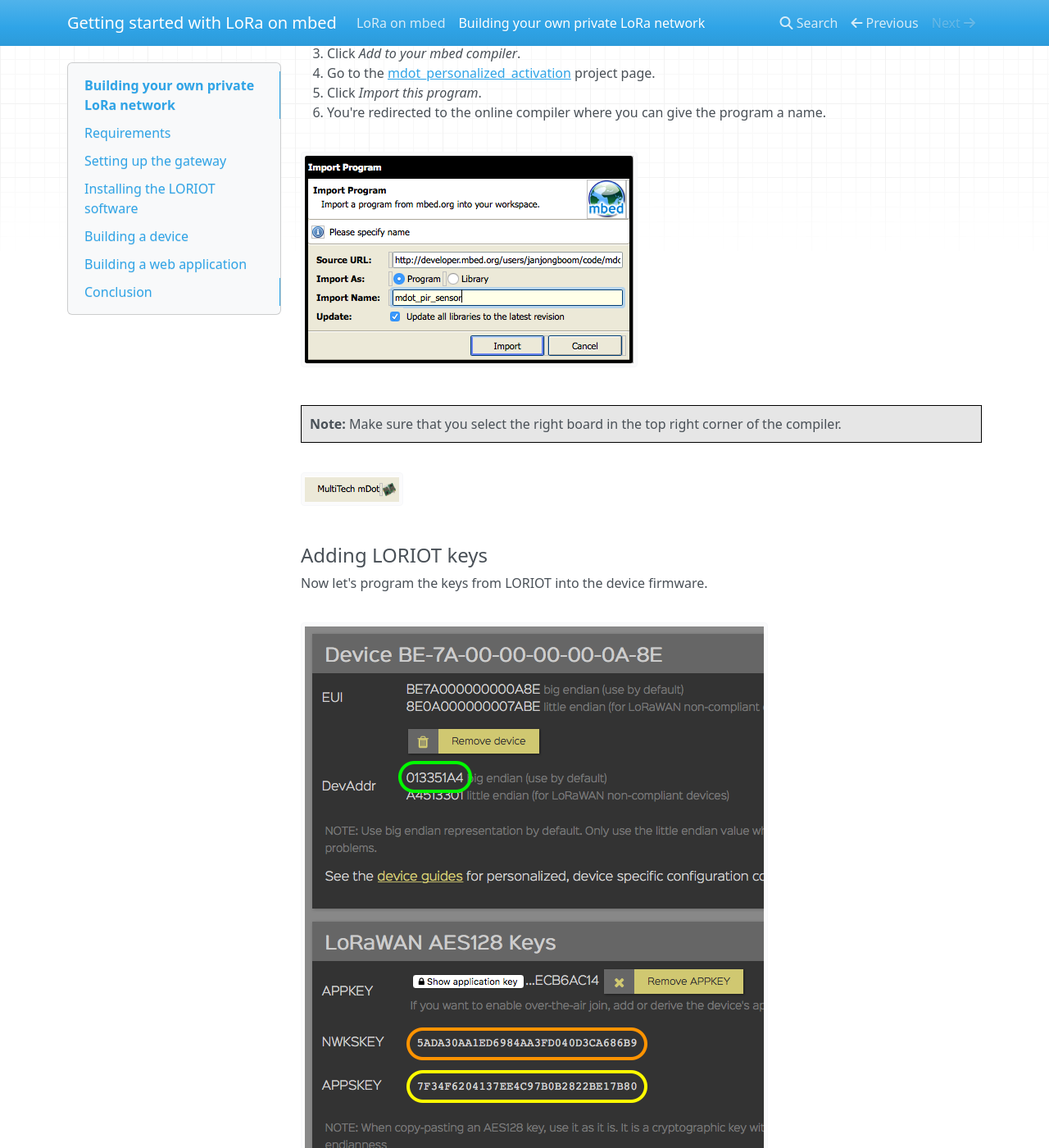
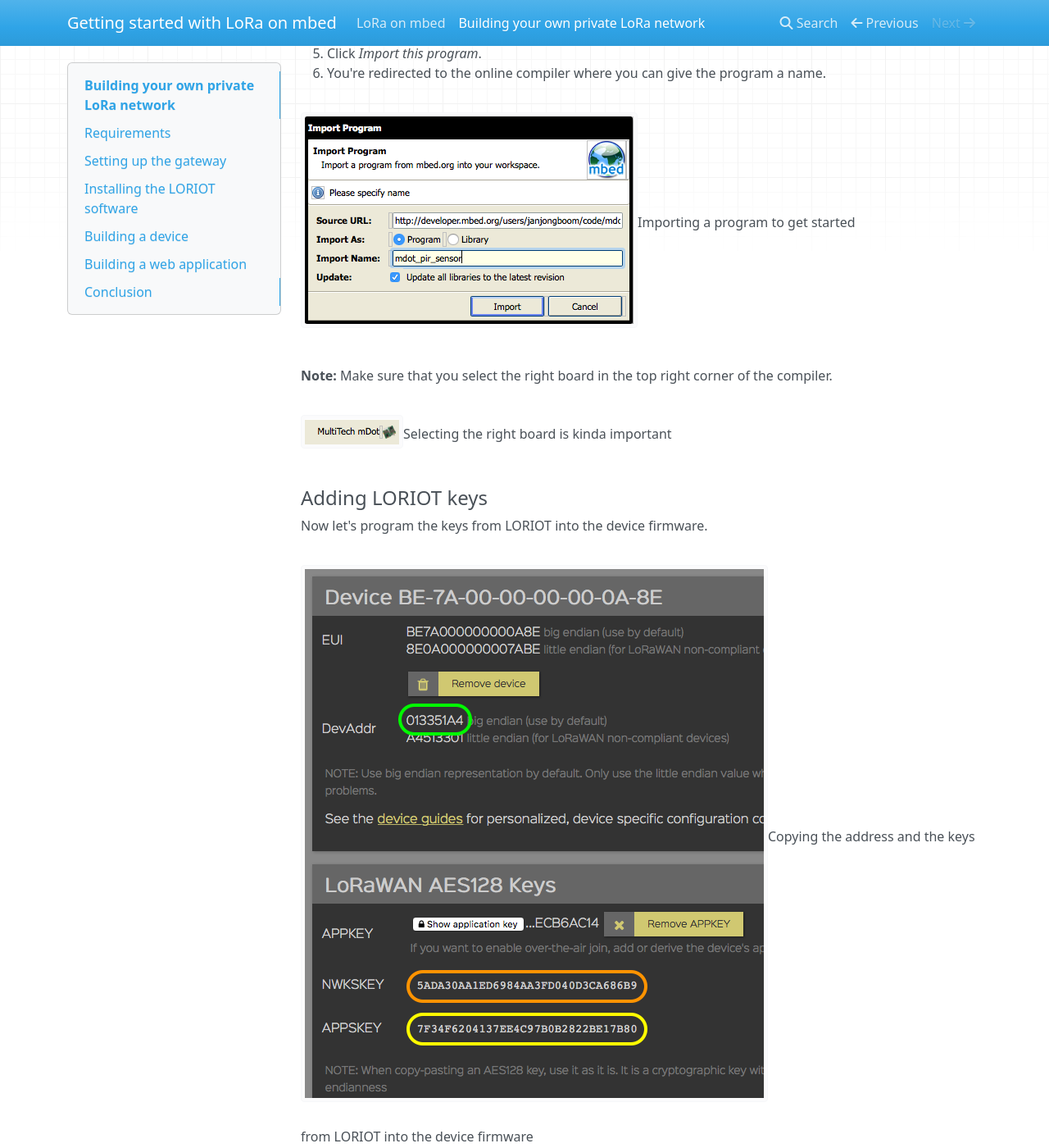
Before and after one commit to ARMmbed/lora-docs, an MkDocs documentation site: the page built from docs/intro-to-lora.md, in a window 1280 px wide and 1400 px high, scrolled down 11074 px. Shown: the whole window at 82% size. Built offline with MkDocs 1.6.1, drawn with Linux system fonts in a browser that asks for light colours; nearby versions of some CDN libraries; old or Windows-style settings are respelled for this version of MkDocs; some of the changed text lies outside the part shown.

Commit message:
New styling
To match the classes we now use

````diff
--- a/docs/intro-to-lora.md
+++ b/docs/intro-to-lora.md
@@ -6,7 +6,7 @@
 
 A typical LoRa network consists of four parts: devices, gateways, a network service and an application:
 
-![Topology of a LoRa network](assets/lora1.png)
+<span class="images">![Topology of a LoRa network](assets/lora1.png)<span>Topology of a LoRa network</span></span>
 
 On the hardware side we need devices and gateways, similar to how we set up a WiFi network. Gateways are very simple: they just scan the spectrum and capture LoRa packets. There is also no gateway pinning here - devices are not associated with a single gateway; thus all gateways within range of a device will receive the signal. The gateways then forward their data to a network service that handles the packet.
 
@@ -36,9 +36,8 @@
 * Building your own with a Raspberry Pi and an [IMST iC880A](http://webshop.imst.de/catalogsearch/result/?q=iC880A) concentrator. At around 250 euros, this is the most cost-efficient option.
 
 
-![Self built gateway using a Raspberry Pi and an IMST iC880A](assets/lora5.jpg)
+<span class="images">![Self built gateway using a Raspberry Pi and an IMST iC880A](assets/lora5.jpg)<span>Self built LoRa gateway based on Raspberry Pi 2 and IMST iC880A. Total cost about 250 euros.</span></span>
 
-*Self built LoRa gateway based on Raspberry Pi 2 and IMST iC880A. Total cost about 250 euros.*
 
 For development purposes one gateway will be enough, but in a production deployment you'll want at least two, as there will always be dark spots in your network.
 
@@ -51,7 +50,7 @@
 
 For either of these setups we have basic firmware already available, which we'll get to later in this document.
 
-<span style="background-color:#E6E6E6;border:1px solid #000;display:block; height:100%; padding:10px">**Note:** When ordering hardware, always make sure that you get the variant that works in your region (for example 868 MHz in Europe, 915 MHz in the US).</span>
+<span class="notes">**Note:** When ordering hardware, always make sure that you get the variant that works in your region (for example 868 MHz in Europe, 915 MHz in the US).</span>
 
 ### Network server
 
@@ -65,7 +64,7 @@
 
 We now need to configure our gateway by installing some software that will scan the spectrum and forward all LoRa packets to LORIOT. To do this we'll need to log into the gateway. Here are setup instructions for the three gateways mentioned earlier.
 
-<span style="background-color:#E6E6E6;border:1px solid #000;display:block; height:100%; padding:10px">**Note:** This section assumes that you're familiar with SSH.</span>
+<span class="notes">**Note:** This section assumes that you're familiar with SSH.</span>
 
 ### Kerlink IoT station
 
@@ -108,7 +107,7 @@
 
 Log into the Pi over SSH, and follow Steps 3.1 - 3.5 in [this document](http://www.wireless-solutions.de/images/stories/downloads/Radio%20Modules/iC880A/iC880A_QuickStartGuide.pdf).
 
-<span style="background-color:#E6E6E6;border:1px solid #000;display:block; height:100%; padding:10px">**Note:** Use [lora_gateway 2.0.0](https://github.com/Lora-net/lora_gateway/releases/tag/v2.0.0), not the latest version (run `git checkout v2.0.0` in the lora_gateway folder).</span>
+<span class="notes">**Note:** Use [lora_gateway 2.0.0](https://github.com/Lora-net/lora_gateway/releases/tag/v2.0.0), not the latest version (run `git checkout v2.0.0` in the lora_gateway folder).</span>
 
 After following these steps:
 
@@ -127,32 +126,29 @@
 1. You're redirected to the dashboard page.
 1. Click the link to register a new gateway.
 
-    ![First step to registering a new gateway](assets/lora2.png)
+    <span class="images">![First step to registering a new gateway](assets/lora2.png)<span>First step to registering a new gateway</span></span>
 
 1. You're now taken through a wizard. Just pick the gateway you have and follow the steps.
 1. You're taken to the gateway page where you'll find the LORIOT binary for your platform, and a link to set up documentation.
 
-    ![Almost there...](assets/lora3.png)
+    <span class="images">![Almost there...](assets/lora3.png)<span>Almost there...</span></span>
 
-    **Tip:** Use a tool like scp to copy the binary from your computer to the gateway. For example:
+	<span class="tips">**Tip:** Use a tool like scp to copy the binary from your computer to the gateway. For example:
 
     ``scp ~/Downloads/loriot_pi_2_iC880A_USB_1.0.1.tar pi@192.168.2.7:~/``
+</span>
 
 1. The gateway now shows as connected on the LORIOT gateway page and we're ready to work on the device.
 
-    ![Connected!](assets/lora4.png)
+    <span class="images">![Connected!](assets/lora4.png)<span>Connected!</span></span>
 
-**Tip:** LORIOT has a 'Gateway Tap', which you can access from your gateway page. This allows you to see what messages are being picked up by the gateway - very useful when debugging.
+<span class="tips">**Tip:** LORIOT has a 'Gateway Tap', which you can access from your gateway page. This allows you to see what messages are being picked up by the gateway - very useful when debugging.</span>
 
 ## Building a device
 
 Now off to the interesting work: building a device that can send sensor data over the LoRa network. For example, you can create a simple motion sensor using a [PIR sensor](https://www.adafruit.com/products/189) (under 10 euros at your local hardware store, and 2 euros when ordering from China). Of course, you are free to hook up a different sensor.
 
-
-
-![nRF51-DK, LoRa shield and a PIR sensor](assets/lora6.jpg)
-
-*PIR sensor hooked up to a Nordic Semiconductor nRF51-DK with a LoRa shield*
+<span class="images">![nRF51-DK, LoRa shield and a PIR sensor!](assets/lora6.jpg)<span>PIR sensor hooked up to a Nordic Semiconductor nRF51-DK with a LoRa shield</span></span>
 
 ### Some notes on writing firmware
 
@@ -171,8 +167,7 @@
 1. Click the device to go to the device page.
 1. At the bottom of the page, find *Seqno checking* and change this setting to *Relax* (call `setRelax()` from the JS console if the button does not show up).
 
-
-![Relax, take it easy](assets/lora9.png)
+<span class="images">![Relax, take it easy](assets/lora9.png)<span>Relax, take it easy</span></span>
 
 Now that we have the keys we can start writing some software.
 
@@ -189,12 +184,11 @@
 1. You're redirected to the online compiler, where you can give the program a name.
 
 
-![Importing a program to get started](assets/lora7.png)
+	<span class="images">![Importing a program to get started](assets/lora7.png)<span>Importing a program to get started</span></span>
 
-<span style="background-color:#E6E6E6;border:1px solid #000;display:block; height:100%; padding:10px">**Note:** Make sure that you select the right board in the top right corner of the compiler.</span>
+<span class="notes">**Note:** Make sure that you select the right board in the top right corner of the compiler.</span>
 
-
-![Selecting the right board is kinda important](assets/lora8.png)
+<span class="images">![Selecting the right board is kinda important](assets/lora8.png)<span>Selecting the right board is kinda important</span></span>
 
 
 #### Setting shield frequency
@@ -229,7 +223,7 @@
 
 Now let's program the keys from LORIOT into the device firmware.
 
-![Copying the address and the keys from LORIOT into the device firmware](assets/lora17.png)
+<span class="images">![Copying the address and the keys from LORIOT into the device firmware](assets/lora17.png)<span>Copying the address and the keys from LORIOT into the device firmware</span></span>
 
 Open ``main.cpp``, and change the following lines:
 
@@ -258,9 +252,7 @@
 
 Now we can verify whether our setup works, by clicking the *Compile* button.
 
-
-
-![Compile button](assets/lora10.png)
+<span class="images">![Compile button](assets/lora10.png)<span>Compile button</span></span>
 
 When compilation succeeds a file is downloaded.
 
@@ -268,11 +260,7 @@
 
 Once the device mounts, drag the compiled file onto the board. This causes the device to boot up. You can then see messages coming in to the LORIOT device page:
 
-
-
-
-![We've got data!](assets/lora11.png)
-
+<span class="images">![We've got data!](assets/lora11.png)<span>We've got data!</span></span>
 
 #### Switching to manual sending
 
@@ -339,17 +327,17 @@
 1. Click *Import this program*.
 1. You're redirected to the online compiler where you can give the program a name.
 
-![Importing a program to get started](assets/lora12.png)
+<span class="images">![Importing a program to get started](assets/lora12.png)<span>Importing a program to get started</span></span>
 
-<span style="background-color:#E6E6E6;border:1px solid #000;display:block; height:100%; padding:10px">**Note:** Make sure that you select the right board in the top right corner of the compiler.</span>
+<span class="notes">**Note:** Make sure that you select the right board in the top right corner of the compiler.</span>
 
-![Selecting the right board is kinda important](assets/lora13.png)
+<span class="images">![Selecting the right board is kinda important](assets/lora13.png)<span>Selecting the right board is kinda important</span></span>
 
 #### Adding LORIOT keys
 
 Now let's program the keys from LORIOT into the device firmware.
 
-![Copying the address and the keys from LORIOT into the device firmware](assets/lora17.png)
+<span class="images">![Copying the address and the keys from LORIOT into the device firmware](assets/lora17.png)<span>Copying the address and the keys from LORIOT into the device firmware</span></span>
 
 Open ``main.cpp``, and copy the big endian `DevAddr` (green), the `NWKSKEY` (orange) and the `NWKSKEY` (yellow) from LORIOT into the application:
 
@@ -363,8 +351,7 @@
 
 Now we can verify whether our setup works, by clicking the *Compile* button.
 
-
-![Compile button](assets/lora10.png)
+<span class="images">![Compile button](assets/lora10.png)<span>Compile button</span></span>
 
 When compilation succeeds a file is downloaded.
 
@@ -372,9 +359,7 @@
 
 Once the device mounts, drag the compiled file onto the board. This causes the device to boot up. You can then see messages coming in to the LORIOT device page:
 
-
-![We've got data!](assets/lora11.png)
-
+<span class="images">![We've got data!](assets/lora11.png)<span>We've got data!</span></span>
 
 #### Switching to manual sending
 
@@ -387,11 +372,11 @@
 1. In LORIOT: go to your dashboard and click *Applications > Sample App > Output*.
 1. Change the output type to *WebSocket*.
 
-    ![Websocket](assets/lora14.png)
+	<span class="images">![Websocket](assets/lora14.png)<span>Websocket</span></span>
 
 1. Copy the URL and the token under *Current output setup* and paste them in the code sample below:
 
-    ![Retrieving the API parameters from the output tab in LORIOT](assets/lora16.png)
+	<span class="images">![Retrieving the API parameters from the output tab in LORIOT](assets/lora16.png)<span>Retrieving the API parameters from the output tab in LORIOT</span></span>
 
 ```html
 <!DOCTYPE html>
@@ -428,7 +413,7 @@
 
 And done! We now have a fully functioning LoRa network with a device, a gateway and a web application:
 
-![Full circle](assets/lora15.png)
+	<span class="images">![Full circle](assets/lora15.png)<span>Full circle</span></span>
 
 ## Conclusion
 
````
